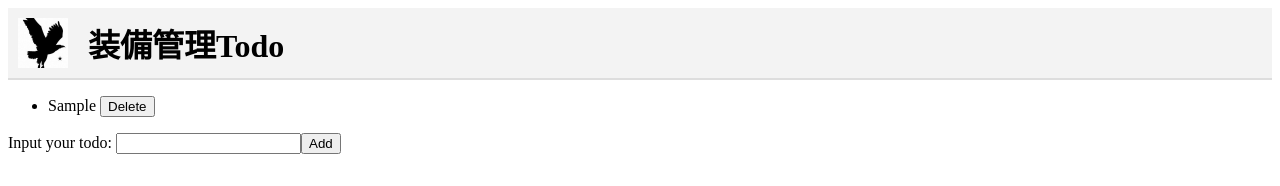
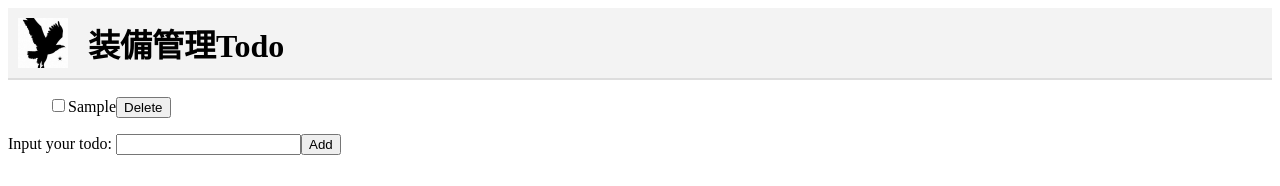
Before and after one commit to wangervogel/first-app, a React (Create React App) app: page / in a window 1280 px wide. Both pictures are taken after typing "Sample" into the empty fields and a click on the button "Add". Shown: the top 186 px of the page. Built offline with nearby package versions, Linux system fonts and the light colour scheme.

Commit message:
チェックボックスを作成しました。

```diff
--- a/src/Todo.js
+++ b/src/Todo.js
@@ -1,8 +1,10 @@
-function Todo({ id, todo, onDelete }) {
+function Todo({ id, todo, onDelete, onToggle, completed }) {
     return (
-        <li>
-            {todo} <button onClick={() => onDelete(id)}>Delete</button>
-        </li>
+        <div style={{ textDecoration: completed ? 'line-through' : 'none' }}>
+            <input type="checkbox" checked={completed} onChange={() => onToggle(id)} />
+            {todo}
+            <button onClick={() => onDelete(id)}>Delete</button>
+        </div>
     );
 }
 
--- a/src/Todos.js
+++ b/src/Todos.js
@@ -7,6 +7,16 @@ function Todos() {
     const [inputValue, setInputValue] = useState('');
     const [todos, setTodos] = useState([]);
 
+    //Todoリストのチェックボックス動作
+    const toggleTodo = (id) => {
+        //チェックボックスの真偽値を反転させて、完了/解除の動作をする
+        setTodos(
+            todos.map(todo =>
+                todo.id === id ? { ...todo, completed: !todo.completed } : todo
+            )
+        );
+    };
+
     //Todoリストの削除
     const deleteTodo = (id) => {
         setTodos(todos.filter(todo => todo.id !== id));
@@ -14,12 +24,19 @@ function Todos() {
 
 
     const renderedTodos = todos.map((todo) => {
-        return <Todo key={todo.id} id={todo.id} todo={todo.text} onDelete={deleteTodo} />
+        return <Todo
+            key={todo.id}
+            id={todo.id}
+            todo={todo.text}
+            onDelete={deleteTodo}
+            onToggle={toggleTodo}
+            completed={todo.completed}
+        />
     });
 
     const handleSubmit = () => {
-        setTodos([...todos, { id: id++, text: inputValue }]);
-        setInputValue('');
+        setTodos([...todos, { id: id++, text: inputValue, completed: false }]);
+        setInputValue(''); //Todoリストの追加後、フォームを空にする
     };
 
     return (
```
